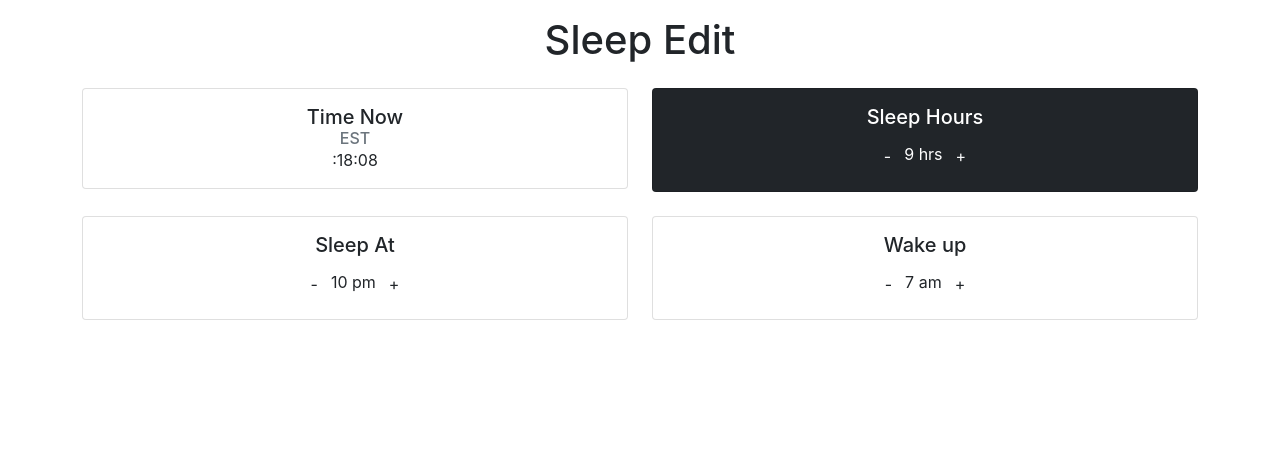
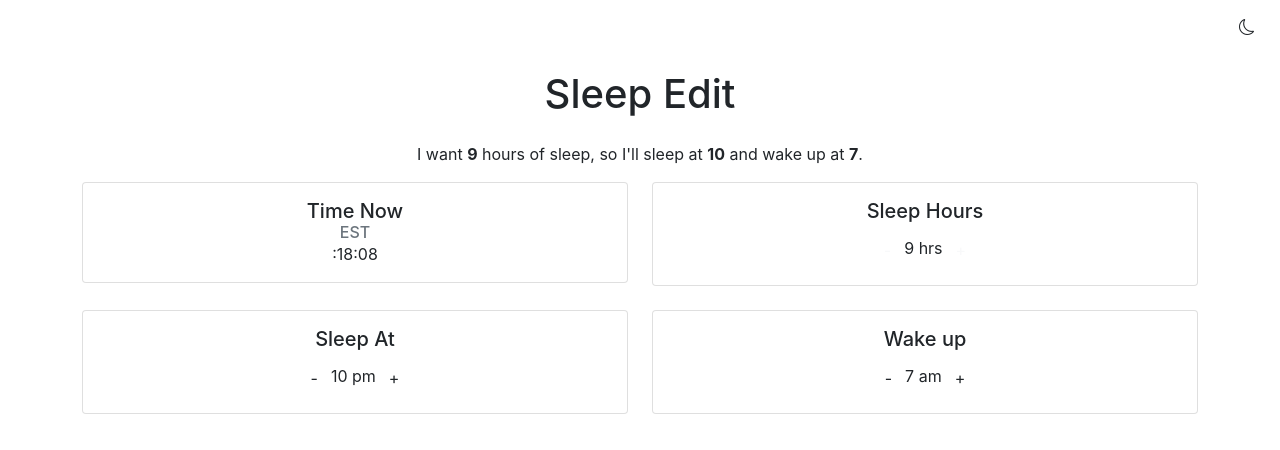
Before and after one commit to matthewgoicochea/sleep-edit, a React (Create React App) app: page / in a window 1280 px wide. Shown: the top 450 px of the page. Built offline with nearby package versions, Linux system fonts and the light colour scheme.

Commit message:
implemented dark mode + affirmation component

```diff
--- /dev/null
+++ b/src/Affirmation.jsx
@@ -0,0 +1,14 @@
+import React from "react";
+
+function Affirmation({ state }) {
+  return (
+    <div className="container text-center">
+      <p className="p">
+        I want <b>{`${state.sleepHours}`}</b> hours of sleep, so I'll sleep at{" "}
+        <b>{`${state.sleepAt}`}</b> and wake up at <b>{`${state.wakeUp}`}</b>.
+      </p>
+    </div>
+  );
+}
+
+export default Affirmation;
--- a/src/App.js
+++ b/src/App.js
@@ -1,5 +1,6 @@
 import React, { useState } from "react";
 import Layout from "./Layout";
+import ThemeSelector from "./ThemeSelector";
 import useInterval from "./utils/useInterval";
 import "./App.css";
 
@@ -7,6 +8,7 @@ function App() {
   const now = new Date();
 
   const [state, setState] = useState({
+    lightsOn: true,
     time: {
       hour: 0,
       minute: 0,
@@ -39,15 +41,12 @@ function App() {
   const timeFormat = (num) => {
     return num < 10 ? `0${num}` : num;
   };
+
   return (
-    <>
-      <div className="container py-3 text-center">
-        <div className="h1">Sleep Edit</div>
-      </div>
-      <div>
-        <Layout state={state} setState={setState} />
-      </div>
-    </>
+    <div id="app">
+      <ThemeSelector state={state} setState={setState} />
+      <Layout state={state} setState={setState} />
+    </div>
   );
 }
 
--- a/src/Layout.jsx
+++ b/src/Layout.jsx
@@ -1,4 +1,5 @@
 import React, { useEffect } from "react";
+import Affirmation from "./Affirmation";
 
 function Layout({ state, setState }) {
   useEffect(() => {}, [state.sleepHours]);
@@ -46,6 +47,10 @@ function Layout({ state, setState }) {
 
   return (
     <div className="container">
+      <div className="py-3 text-center">
+        <div className="h1">Sleep Edit</div>
+      </div>
+      <Affirmation state={state} />
       <div className="row row-cols-1 row-cols-md-2 g-4">
         <div className="col text-center">
           <div className="card">
@@ -60,13 +65,13 @@ function Layout({ state, setState }) {
         </div>
 
         <div className="col text-center">
-          <div className="card bg-dark text-white">
+          <div className="card" id="sleepHrs">
             <div className="card-body">
               <h5 className="card-title">Sleep Hours</h5>
               <p className="card-text">
                 <span>
                   <button
-                    className="btn text-light"
+                    className="btn text-light shadow-none"
                     id="decrease-sleepHours"
                     onClick={buttonHandler}
                   >
@@ -74,7 +79,7 @@ function Layout({ state, setState }) {
                   </button>
                   {state.sleepHours} hrs
                   <button
-                    className="btn text-light"
+                    className="btn text-light shadow-none"
                     id="increase-sleepHours"
                     onClick={buttonHandler}
                   >
@@ -93,7 +98,7 @@ function Layout({ state, setState }) {
               <p className="card-text">
                 <span>
                   <button
-                    className="btn"
+                    className="btn shadow-none"
                     id="decrease-sleepAt"
                     onClick={buttonHandler}
                   >
@@ -101,7 +106,7 @@ function Layout({ state, setState }) {
                   </button>
                   {state.sleepAt} pm
                   <button
-                    className="btn"
+                    className="btn shadow-none"
                     id="increase-sleepAt"
                     onClick={buttonHandler}
                   >
@@ -120,7 +125,7 @@ function Layout({ state, setState }) {
               <p className="card-text">
                 <span>
                   <button
-                    className="btn"
+                    className="btn shadow-none"
                     id="decrease-wakeUp"
                     onClick={buttonHandler}
                   >
@@ -128,7 +133,7 @@ function Layout({ state, setState }) {
                   </button>
                   {state.wakeUp} am
                   <button
-                    className="btn"
+                    className="btn shadow-none"
                     id="increase-wakeUp"
                     onClick={buttonHandler}
                   >
--- /dev/null
+++ b/src/ThemeSelector.jsx
@@ -0,0 +1,59 @@
+import React from "react";
+
+function ThemeSelector({ state, setState }) {
+  function toggleLightButton() {
+    const lightBtn = document.querySelector("#lightBtn");
+    const app = document.querySelector("#app");
+    const cards = document.querySelectorAll(".card");
+    const sun = document.querySelector("#sun");
+    const moon = document.querySelector("#moon");
+
+    setState({ ...state, lightsOn: !state.lightsOn });
+
+    // toggle off
+    if (state.lightsOn === true) {
+      sun.classList.remove("d-none");
+      moon.classList.add("d-none");
+      lightBtn.classList.add("text-light");
+      app.classList.add("bg-dark");
+      app.classList.add("text-light");
+
+      cards.forEach((card) => {
+        card.classList.add("bg-dark");
+        card.classList.add("text-light");
+        card.classList.add("border-light");
+      });
+    }
+
+    // toggle on
+    if (state.lightsOn === false) {
+      sun.classList.add("d-none");
+      moon.classList.remove("d-none");
+      lightBtn.classList.remove("text-light");
+      app.classList.remove("bg-dark");
+      app.classList.remove("text-light");
+
+      cards.forEach((card) => {
+        card.classList.remove("bg-dark");
+        card.classList.remove("text-light");
+      });
+    }
+  }
+
+  return (
+    <nav className="navbar" id="nav">
+      <div className="container-fluid justify-content-end">
+        <button
+          className="btn shadow-none"
+          id="lightBtn"
+          onClick={toggleLightButton}
+        >
+          <i class="bi bi-brightness-high d-none" id="sun"></i>
+          <i class="bi bi-moon" id="moon"></i>
+        </button>
+      </div>
+    </nav>
+  );
+}
+
+export default ThemeSelector;
```
